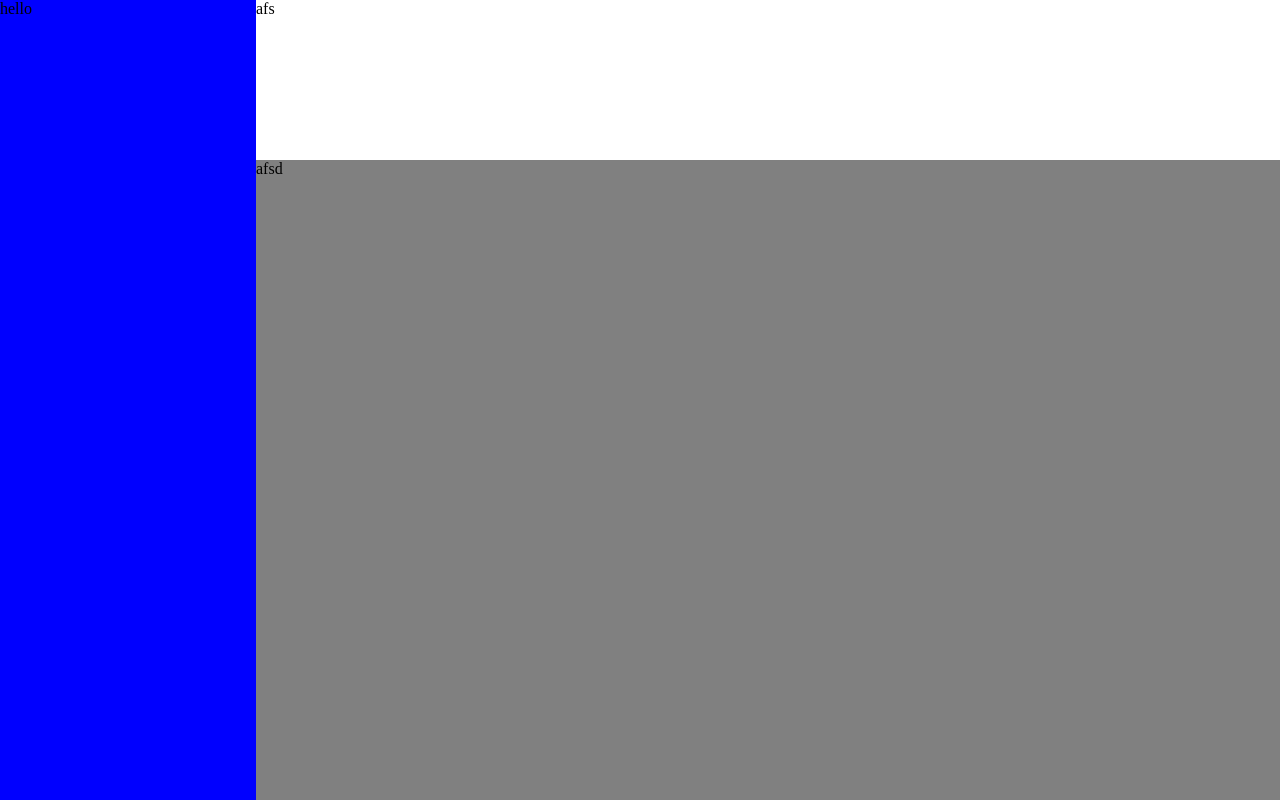
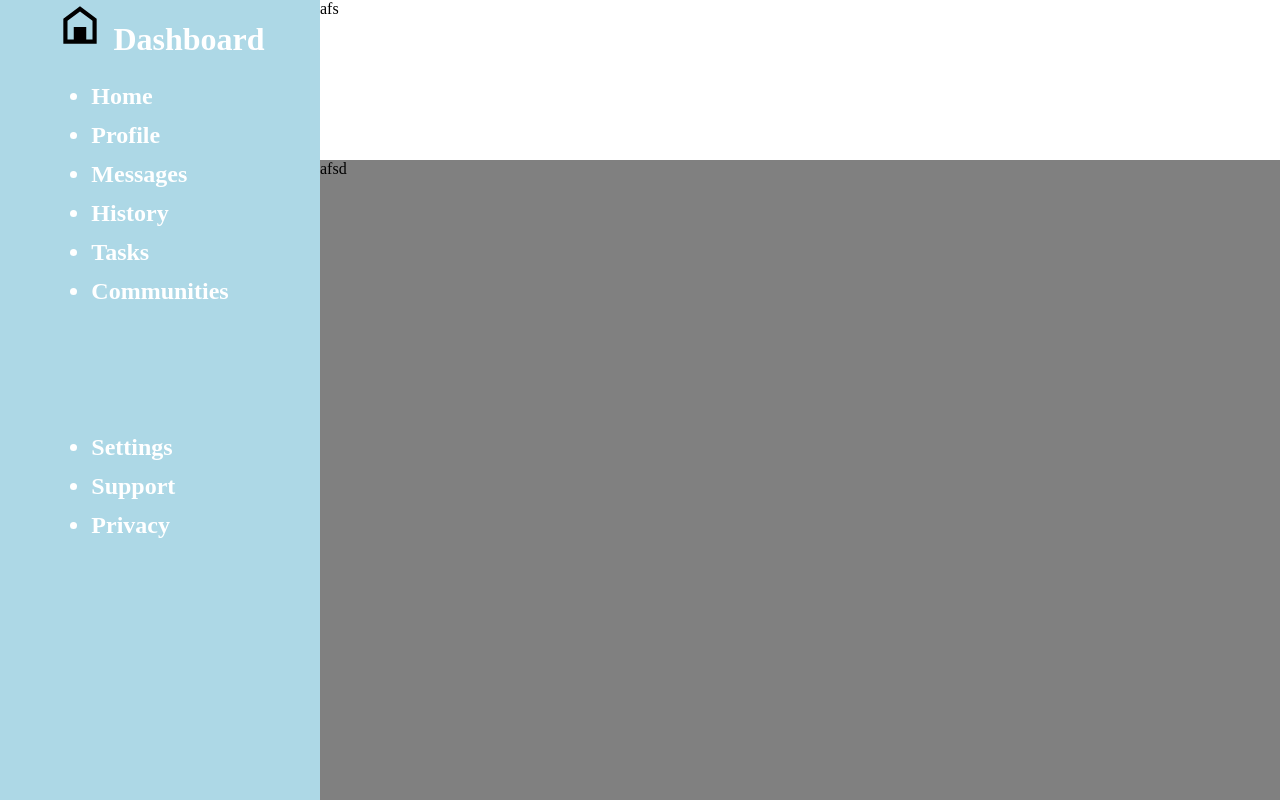
Before and after one commit to MisterRobot568/TOP-admin-dashboard, a plain HTML site: page index.html in a window 1280 px wide. Drawn offline with Linux system fonts and the light colour scheme.

Commit message:
Finish Basic Grid Structure for the Sidebar
finished the basic grid structure for the sidebar

```diff
--- a/index.html
+++ b/index.html
@@ -10,7 +10,27 @@
 
 <body>
     <div class="container">
-        <div class="sidebar">hello</div>
+        <div class="sidebar">
+            <div class="branding">
+                <img class="placeholder-img" src="assets/home-variant-outline.svg" alt="">
+                Dashboard
+            </div>
+            <div class="navigation">
+                <ul class="sidebar-ul1">
+                    <li>Home</li>
+                    <li>Profile</li>
+                    <li>Messages</li>
+                    <li>History</li>
+                    <li>Tasks</li>
+                    <li>Communities</li>
+                </ul>
+                <ul class="sidebar-ul2">
+                    <li>Settings</li>
+                    <li>Support</li>
+                    <li>Privacy</li>
+                </ul>
+            </div>
+        </div>
         <div class="header">afs</div>
         <div class="main-content">afsd</div>
     </div>
--- a/styles.css
+++ b/styles.css
@@ -1,6 +1,7 @@
 * {
     margin: 0;
     padding: 0;
+    /* display: inline-block; */
 }
 
 body,
@@ -12,11 +13,11 @@ html {
     height: 100%;
     display: grid;
     grid-template-rows: 1fr 4fr;
-    grid-template-columns: 1fr 4fr;
+    grid-template-columns: 1fr 3fr;
 }
 
 .sidebar {
-    background: blue;
+    background: lightblue;
 
     grid-row: 1 / 3;
     grid-column: 1 / 2;
@@ -36,3 +37,51 @@ html {
     grid-row: 2 / 3;
     grid-column: 2 / 3;
 }
+
+/* inside the sidebar  */
+.sidebar {
+    color: white;
+
+    display: grid;
+    grid-template-rows: 1fr 3fr 3fr;
+
+    justify-items: center;
+}
+
+.placeholder-img {
+    height: 50px;
+    width: 50px;
+
+}
+
+.branding {
+    font-size: 2em;
+    font-weight: 600;
+
+    grid-row: 1 / 2;
+
+    /* justify-content: center;
+    align-content: center;
+    align-items: center; */
+
+}
+
+.navigation {
+    font-size: 1.5em;
+    font-weight: 600;
+    grid-row: 2 / 3;
+    display: grid;
+    grid-template-rows: 3fr 1fr;
+}
+
+.sidebar-ul1 {
+    grid-row: 1 / 2;
+}
+
+.siderbar-ul2 {
+    grid-row: 2 / 3;
+}
+
+li {
+    margin-bottom: 0.5em;
+}
```
Also changed, not shown: assets/home-variant-outline.svg (added).
